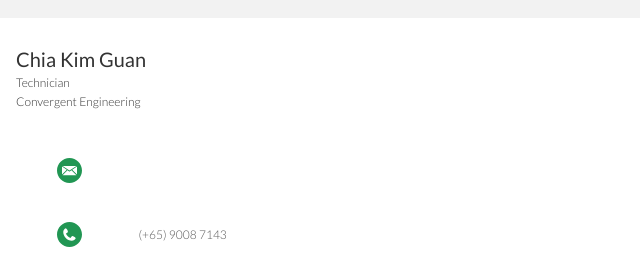
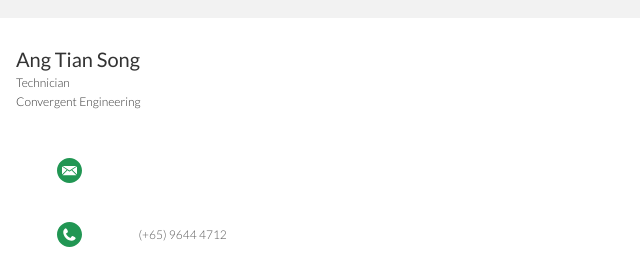
Before and after one commit to wingingful/tiansong-cepl, a plain HTML site: page index.html in a window 1280 px wide. Shown: the part 222-501 px from the top of the page, 0-640 px from the left. Drawn offline with Linux system fonts and the light colour scheme; a web font is replaced by a local one.

Commit message:
Update index.html

```diff
--- a/index.html
+++ b/index.html
@@ -25,7 +25,7 @@
 		<div class="container">
 			<div class="row name-title-company">
 				<div class="col is-6">
-					<p class="text-name">Chia Kim Guan</p>
+					<p class="text-name">Ang Tian Song</p>
 					<p class="text-title-company">Technician</p>
 					<p class="text-title-company">Convergent Engineering</p>
 				</div>
@@ -55,14 +55,14 @@
 	</section>
 
 	<section class="bg-color-white secondary-info">
-		<a href="tel:+659008 7143">
+		<a href="tel:+65 9644 4712">
 			<div class="container">
 				<div class="row detail">
 					<div class="col">
 						<img src="assets/icon-phone.svg" alt="Phone Icon"">
 					</div>
 					<div class="col is-8">
-						<p class="text-detail">(+65) 9008 7143</p>
+						<p class="text-detail">(+65) 9644 4712</p>
 					</div>
 					<div class="col">
 						<img src="assets/right-arrow.svg" alt="Right Arrow" height="50%" width="40%">
```
